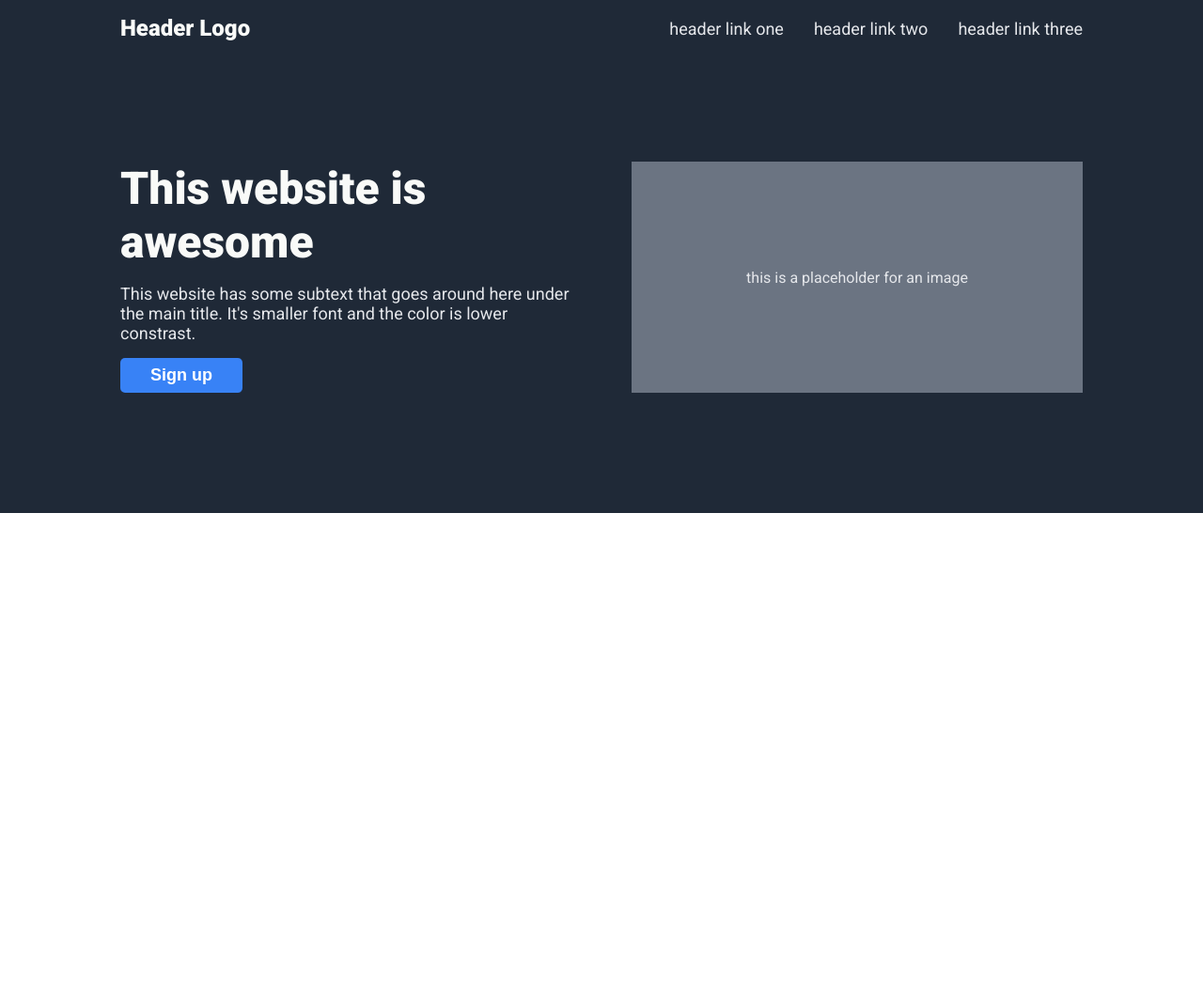
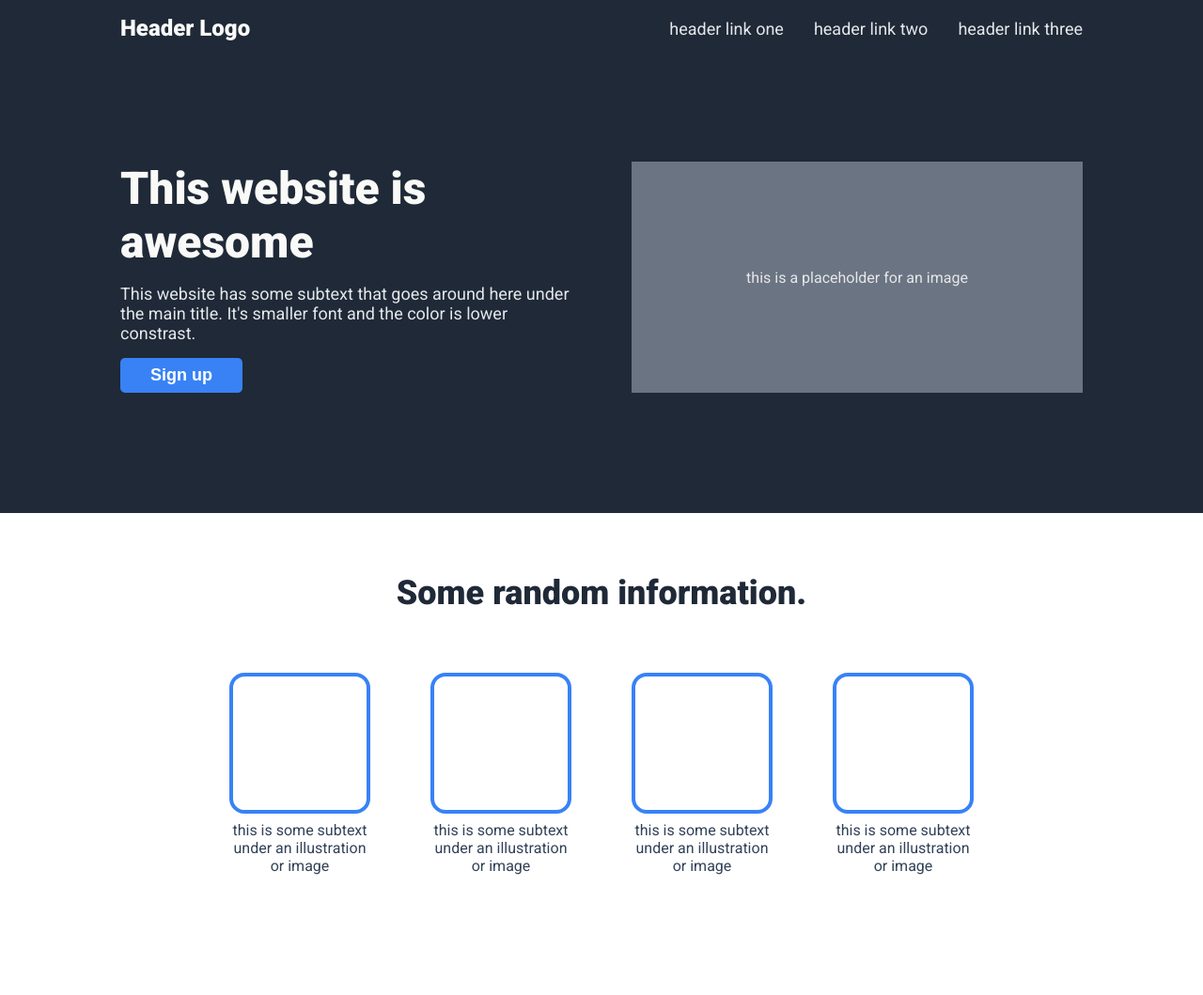
Before and after one commit to wanderingpuppet/landing-page, a plain HTML site: page index.html in a window 1280 px wide. Shown: the whole page at 94% size. Before the commit the page ends 800 px from the top, so only its background shows below. Drawn offline with Linux system fonts and the light colour scheme.

Commit message:
Add information section

```diff
--- a/index.html
+++ b/index.html
@@ -36,6 +36,32 @@
       <div class="image">this is a placeholder for an image</div>
     </div>
   </div>
+
+  <div class="information">
+    <div class="title">Some random information.</div>
+
+    <div class="info-items">
+      <div class="info">
+        <div class="info-icon"></div>
+        <p>this is some subtext under an illustration or image</p>
+      </div>
+
+      <div class="info">
+        <div class="info-icon"></div>
+        <p>this is some subtext under an illustration or image</p>
+      </div>
+
+      <div class="info">
+        <div class="info-icon"></div>
+        <p>this is some subtext under an illustration or image</p>
+      </div>
+
+      <div class="info">
+        <div class="info-icon"></div>
+        <p>this is some subtext under an illustration or image</p>
+      </div>
+    </div>
+  </div>
 </body>
 
 </html>
--- a/style.css
+++ b/style.css
@@ -1,3 +1,9 @@
+/* Generic elements */
+
+* {
+  box-sizing: border-box;
+}
+
 body {
   font-family: Roboto, sans-serif;
   font-size: 16px;
@@ -17,6 +23,10 @@ button {
   font-weight: bold;
   font-size: 18px;
 }
+
+/* Sections */
+
+/* Header */
 
 .header {
   background-color: #1f2937;
@@ -63,7 +73,6 @@ button {
   margin: 0;
 }
 
-
 .links a {
   text-decoration: none;
 }
@@ -83,3 +92,40 @@ button {
   color: #e5e7eb;
   background-color: #6b7482;
 }
+
+/* Information */
+
+.information {
+  padding: 64px 0 128px 0;
+}
+
+.title {
+  text-align: center;
+  font-size: 36px;
+  font-weight: 900;
+  color: #1f2937;
+  margin-bottom: 64px;
+}
+
+.info-items {
+  display: flex;
+  justify-content: center;
+  gap: 64px;
+}
+
+.info {
+  width: 150px;
+}
+
+.info-icon {
+  width: 150px;
+  height: 150px;
+  border: 4px solid #3882f6;
+  border-radius: 16px;
+  margin-bottom: 8px;
+}
+
+.info p {
+  text-align: center;
+  color: #324258;
+}
```
